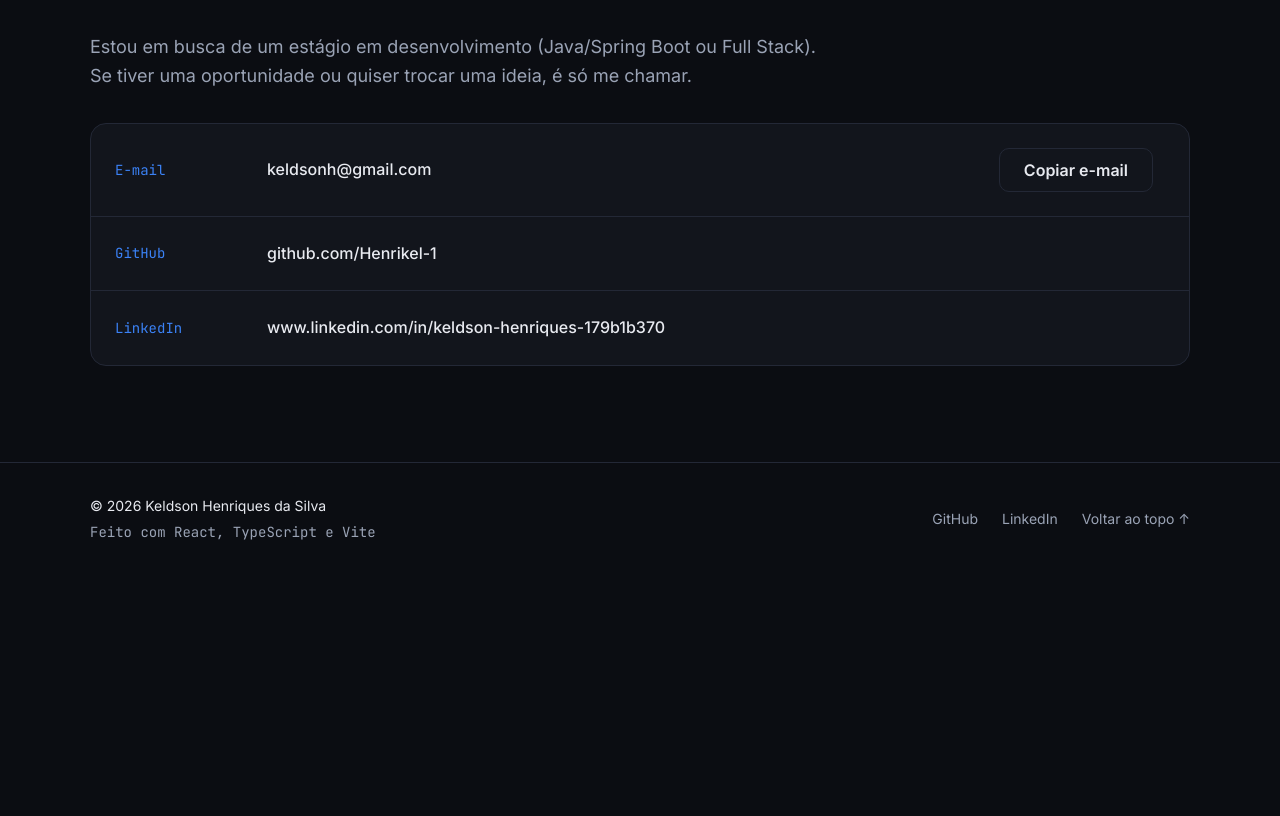
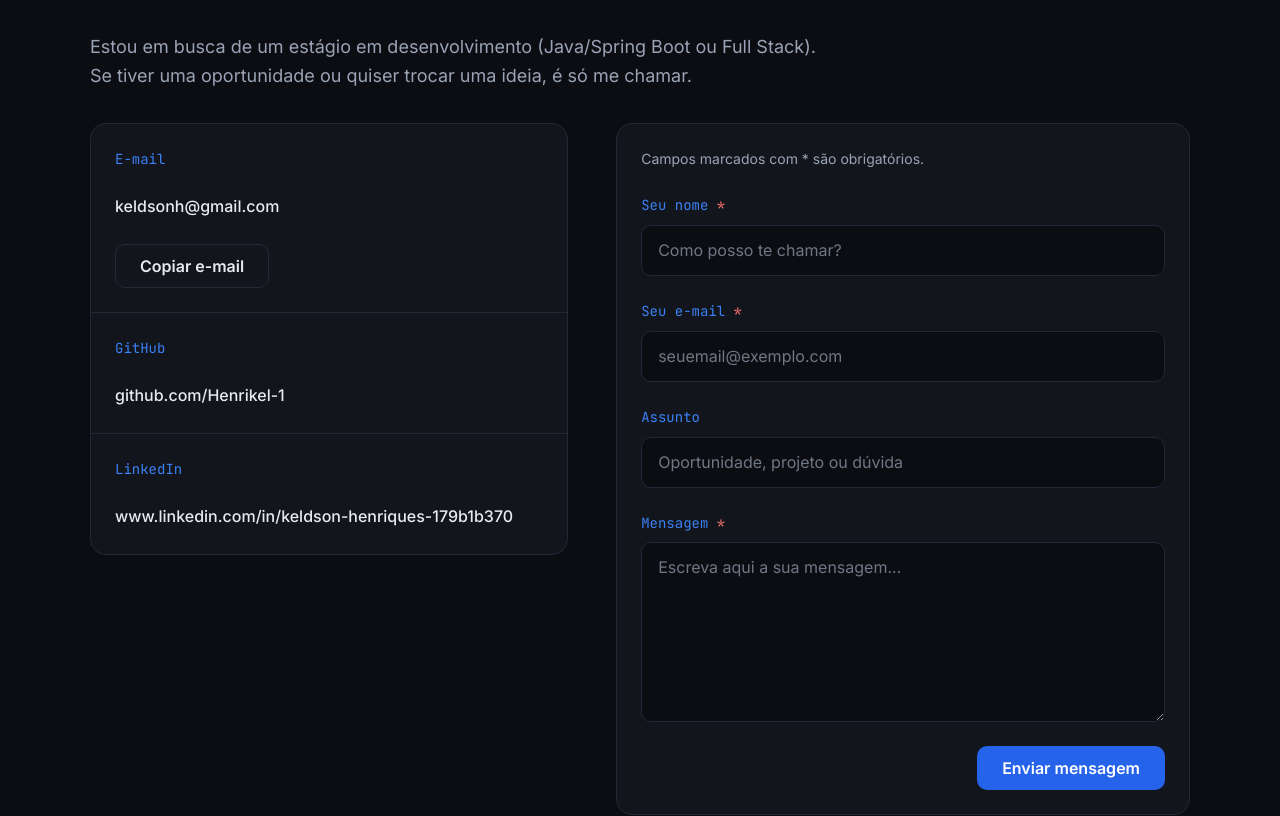
Before and after one commit to Henrikel-1/portfolio, a React (Vite) app: page / in a window 1280 px wide. Shown: the part 4560-5376 px from the top of the page. Before the commit the page ends 5136 px from the top, so only its background shows below. Built offline with nearby package versions, Linux system fonts and the light colour scheme; no server answers.

Commit message:
feat: adiciona formulário de contato com validação e estados de envio
O envio só mostra sucesso após resposta 2xx do endpoint configurado em VITE_CONTACT_ENDPOINT. Sem endpoint, exibe aviso de envio não configurado.

```diff
--- a/src/components/Contact/Contact.module.css
+++ b/src/components/Contact/Contact.module.css
@@ -55,6 +55,11 @@
   color: var(--color-accent-hover);
 }
 
+.layout {
+  display: grid;
+  gap: var(--space-6);
+}
+
 @media (min-width: 768px) {
   .contact {
     padding-block: var(--space-24);
@@ -66,3 +71,16 @@
     gap: var(--space-6);
   }
 }
+
+@media (min-width: 960px) {
+  .layout {
+    grid-template-columns: minmax(0, 1fr) minmax(0, 1.2fr);
+    align-items: start;
+    gap: var(--space-12);
+  }
+
+  .layout .item {
+    grid-template-columns: 1fr;
+    align-items: start;
+  }
+}
--- a/src/components/Contact/Contact.tsx
+++ b/src/components/Contact/Contact.tsx
@@ -1,5 +1,6 @@
 import { useEffect, useState } from "react";
 import SectionHeading from "../SectionHeading/SectionHeading";
+import ContactForm from "./ContactForm";
 import { profile } from "../../data/profile";
 import styles from "./Contact.module.css";
 
@@ -58,6 +59,7 @@ function Contact() {
           só me chamar.
         </p>
 
+        <div className={styles.layout}>
           <ul className={styles.list}>
             <li className={styles.item}>
               <p className={styles.label}>E-mail</p>
@@ -93,6 +95,9 @@ function Contact() {
               </li>
             ))}
           </ul>
+
+          <ContactForm />
+        </div>
       </div>
     </section>
   );
--- /dev/null
+++ b/src/components/Contact/ContactForm.module.css
@@ -0,0 +1,99 @@
+.form {
+  display: flex;
+  flex-direction: column;
+  gap: var(--space-6);
+  padding: var(--space-6);
+  background-color: var(--color-surface);
+  border: 1px solid var(--color-border);
+  border-radius: var(--radius-lg);
+}
+
+.legend {
+  font-size: var(--text-sm);
+}
+
+.field {
+  display: flex;
+  flex-direction: column;
+  gap: var(--space-2);
+}
+
+.label {
+  font-family: var(--font-mono);
+  font-size: var(--text-sm);
+  color: var(--color-accent);
+}
+
+.label span {
+  color: var(--color-danger);
+}
+
+.input {
+  width: 100%;
+  min-height: 2.75rem;
+  padding: var(--space-3) var(--space-4);
+  font-size: var(--text-base);
+  background-color: var(--color-bg);
+  border: 1px solid var(--color-border);
+  border-radius: var(--radius-md);
+  transition: border-color var(--transition);
+}
+
+.input::placeholder {
+  color: var(--color-text-muted);
+  opacity: 0.7;
+}
+
+.input:hover {
+  border-color: var(--color-text-muted);
+}
+
+.input:focus {
+  outline: none;
+  border-color: var(--color-accent);
+  box-shadow: 0 0 0 3px var(--color-accent-soft);
+}
+
+.input[aria-invalid="true"] {
+  border-color: var(--color-danger);
+}
+
+.textarea {
+  min-height: 9rem;
+  resize: vertical;
+}
+
+.error {
+  font-size: var(--text-sm);
+  color: var(--color-danger);
+}
+
+.submit {
+  align-self: stretch;
+}
+
+.submit:disabled {
+  opacity: 0.6;
+  cursor: wait;
+  transform: none;
+}
+
+.feedback:empty {
+  display: none;
+}
+
+.success {
+  font-size: var(--text-sm);
+  color: var(--color-accent-hover);
+}
+
+.failure {
+  font-size: var(--text-sm);
+  color: var(--color-danger);
+}
+
+@media (min-width: 560px) {
+  .submit {
+    align-self: flex-end;
+  }
+}
--- /dev/null
+++ b/src/components/Contact/ContactForm.tsx
@@ -0,0 +1,246 @@
+import { useState, type ChangeEvent, type FormEvent } from "react";
+import styles from "./ContactForm.module.css";
+
+interface FormData {
+  name: string;
+  email: string;
+  subject: string;
+  message: string;
+}
+
+type FormErrors = Partial<Record<keyof FormData, string>>;
+type SubmitStatus = "idle" | "sending" | "success" | "error";
+
+const initialData: FormData = { name: "", email: "", subject: "", message: "" };
+
+const EMAIL_PATTERN = /^[^\s@]+@[^\s@]+\.[^\s@]+$/;
+
+// URL que recebe os dados do formulário (ex.: Formspree ou um backend próprio).
+// Fica em .env.local, que não vai para o Git. Sem ela, o envio não é feito.
+const CONTACT_ENDPOINT = import.meta.env.VITE_CONTACT_ENDPOINT;
+
+function validate(data: FormData): FormErrors {
+  const errors: FormErrors = {};
+
+  if (data.name.trim().length < 2) {
+    errors.name = "Informe seu nome (mínimo de 2 caracteres).";
+  }
+
+  if (!EMAIL_PATTERN.test(data.email.trim())) {
+    errors.email = "Informe um e-mail válido, como nome@exemplo.com.";
+  }
+
+  if (data.subject.trim().length > 120) {
+    errors.subject = "O assunto pode ter até 120 caracteres.";
+  }
+
+  const messageLength = data.message.trim().length;
+  if (messageLength < 10) {
+    errors.message = "Escreva uma mensagem com pelo menos 10 caracteres.";
+  } else if (messageLength > 2000) {
+    errors.message = "A mensagem pode ter até 2000 caracteres.";
+  }
+
+  return errors;
+}
+
+function ContactForm() {
+  const [data, setData] = useState<FormData>(initialData);
+  const [errors, setErrors] = useState<FormErrors>({});
+  const [status, setStatus] = useState<SubmitStatus>("idle");
+  const [errorMessage, setErrorMessage] = useState("");
+
+  function handleChange(
+    event: ChangeEvent<HTMLInputElement | HTMLTextAreaElement>,
+  ) {
+    const { name, value } = event.target;
+    const field = name as keyof FormData;
+
+    setData((prev) => ({ ...prev, [field]: value }));
+    setErrors((prev) => ({ ...prev, [field]: undefined }));
+  }
+
+  async function handleSubmit(event: FormEvent<HTMLFormElement>) {
+    event.preventDefault();
+    if (status === "sending") return;
+
+    const found = validate(data);
+    setErrors(found);
+
+    const firstInvalid = Object.keys(found)[0];
+    if (firstInvalid) {
+      document.getElementById(`contact-${firstInvalid}`)?.focus();
+      return;
+    }
+
+    if (!CONTACT_ENDPOINT) {
+      setErrorMessage(
+        "O envio ainda não está configurado. Enquanto isso, use o e-mail ao lado.",
+      );
+      setStatus("error");
+      return;
+    }
+
+    setStatus("sending");
+    setErrorMessage("");
+
+    try {
+      const response = await fetch(CONTACT_ENDPOINT, {
+        method: "POST",
+        headers: {
+          "Content-Type": "application/json",
+          Accept: "application/json",
+        },
+        body: JSON.stringify({
+          name: data.name.trim(),
+          email: data.email.trim(),
+          subject: data.subject.trim(),
+          message: data.message.trim(),
+        }),
+      });
+
+      if (!response.ok) {
+        throw new Error(`Resposta inesperada: ${response.status}`);
+      }
+
+      setData(initialData);
+      setErrors({});
+      setStatus("success");
+    } catch {
+      setErrorMessage(
+        "Não foi possível enviar sua mensagem agora. Tente novamente ou use o e-mail ao lado.",
+      );
+      setStatus("error");
+    }
+  }
+
+  const isSending = status === "sending";
+
+  return (
+    <form className={styles.form} onSubmit={handleSubmit} noValidate>
+      <p className={styles.legend}>Campos marcados com * são obrigatórios.</p>
+
+      <div className={styles.field}>
+        <label htmlFor="contact-name" className={styles.label}>
+          Seu nome <span aria-hidden="true">*</span>
+        </label>
+        <input
+          id="contact-name"
+          name="name"
+          type="text"
+          autoComplete="name"
+          placeholder="Como posso te chamar?"
+          maxLength={100}
+          required
+          aria-invalid={errors.name ? "true" : undefined}
+          aria-describedby={errors.name ? "contact-name-error" : undefined}
+          value={data.name}
+          onChange={handleChange}
+          className={styles.input}
+        />
+        {errors.name && (
+          <p id="contact-name-error" className={styles.error}>
+            {errors.name}
+          </p>
+        )}
+      </div>
+
+      <div className={styles.field}>
+        <label htmlFor="contact-email" className={styles.label}>
+          Seu e-mail <span aria-hidden="true">*</span>
+        </label>
+        <input
+          id="contact-email"
+          name="email"
+          type="email"
+          autoComplete="email"
+          placeholder="seuemail@exemplo.com"
+          maxLength={254}
+          required
+          aria-invalid={errors.email ? "true" : undefined}
+          aria-describedby={errors.email ? "contact-email-error" : undefined}
+          value={data.email}
+          onChange={handleChange}
+          className={styles.input}
+        />
+        {errors.email && (
+          <p id="contact-email-error" className={styles.error}>
+            {errors.email}
+          </p>
+        )}
+      </div>
+
+      <div className={styles.field}>
+        <label htmlFor="contact-subject" className={styles.label}>
+          Assunto
+        </label>
+        <input
+          id="contact-subject"
+          name="subject"
+          type="text"
+          placeholder="Oportunidade, projeto ou dúvida"
+          maxLength={120}
+          aria-invalid={errors.subject ? "true" : undefined}
+          aria-describedby={errors.subject ? "contact-subject-error" : undefined}
+          value={data.subject}
+          onChange={handleChange}
+          className={styles.input}
+        />
+        {errors.subject && (
+          <p id="contact-subject-error" className={styles.error}>
+            {errors.subject}
+          </p>
+        )}
+      </div>
+
+      <div className={styles.field}>
+        <label htmlFor="contact-message" className={styles.label}>
+          Mensagem <span aria-hidden="true">*</span>
+        </label>
+        <textarea
+          id="contact-message"
+          name="message"
+          placeholder="Escreva aqui a sua mensagem..."
+          rows={6}
+          maxLength={2000}
+          required
+          aria-invalid={errors.message ? "true" : undefined}
+          aria-describedby={
+            errors.message ? "contact-message-error" : undefined
+          }
+          value={data.message}
+          onChange={handleChange}
+          className={`${styles.input} ${styles.textarea}`}
+        />
+        {errors.message && (
+          <p id="contact-message-error" className={styles.error}>
+            {errors.message}
+          </p>
+        )}
+      </div>
+
+      <button
+        type="submit"
+        className={`btn btn-primary ${styles.submit}`}
+        disabled={isSending}
+      >
+        {isSending ? "Enviando..." : "Enviar mensagem"}
+      </button>
+
+      <div className={styles.feedback}>
+        {status === "success" && (
+          <p role="status" className={styles.success}>
+            Mensagem enviada! Obrigado pelo contato, respondo em breve.
+          </p>
+        )}
+        {status === "error" && (
+          <p role="alert" className={styles.failure}>
+            {errorMessage}
+          </p>
+        )}
+      </div>
+    </form>
+  );
+}
+
+export default ContactForm;
--- a/src/styles/variables.css
+++ b/src/styles/variables.css
@@ -13,6 +13,7 @@
   --color-accent-strong: #2563eb;
   --color-accent-strong-hover: #1d4ed8;
   --color-accent-soft: rgba(59, 130, 246, 0.12);
+  --color-danger: #f87171;
 
   /* Fontes */
   --font-sans: "Inter", system-ui, -apple-system, "Segoe UI", sans-serif;
--- /dev/null
+++ b/src/vite-env.d.ts
@@ -0,0 +1,3 @@
+interface ImportMetaEnv {
+  readonly VITE_CONTACT_ENDPOINT?: string;
+}
```
Lines whose indentation alone changed are shown as unchanged.
